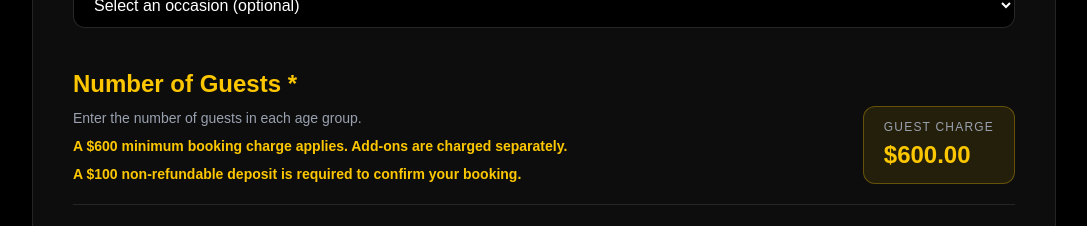
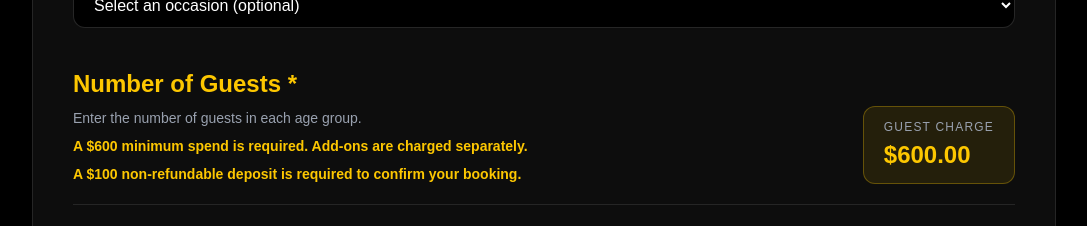
Before and after one commit to songsteppanyaki/songsteppanyaki, a Next.js app: page /booking in a window 1280 px wide. Shown: the part 1080-1306 px from the top of the page, without its empty margins (96-1183 px from the left). Built offline with nearby package versions, Linux system fonts and the light colour scheme.

Commit message:
Add  deposit notice

```diff
--- a/app/booking/page.tsx
+++ b/app/booking/page.tsx
@@ -952,7 +952,7 @@ router.push("/booking/payment");
                 </p>
 
                 <p className="mt-2 text-sm font-semibold text-yellow-400">
-                  A $600 minimum booking charge applies.
+                  A $600 minimum spend is required.
                   Add-ons are charged separately.
                 </p>
                 <p className="mt-2 text-sm font-semibold text-yellow-400">
```
